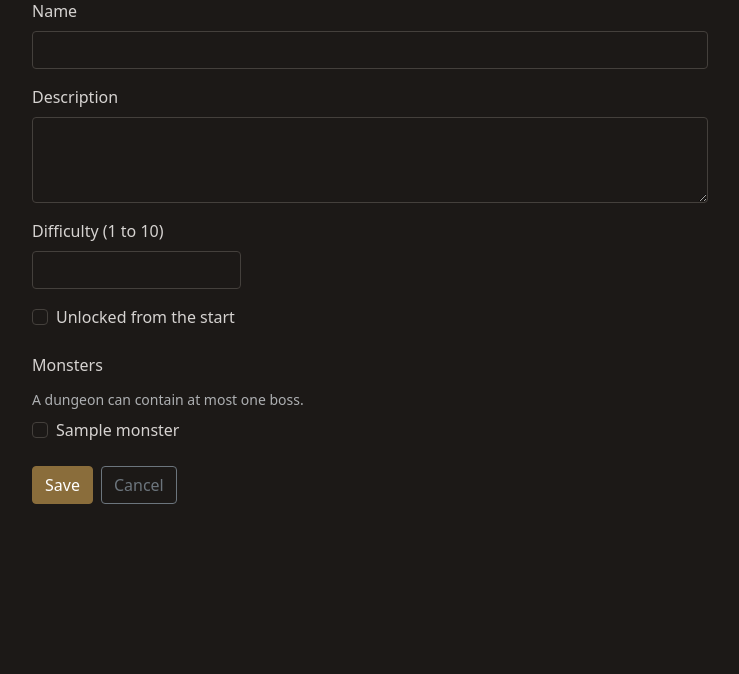
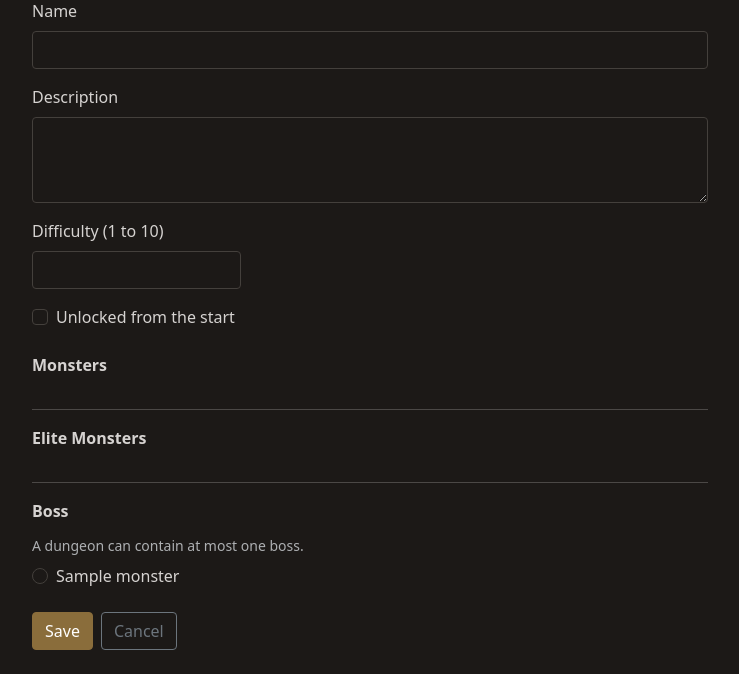
Before and after one commit to grignonlouis/auto-battler, a Spring Boot app: page /dungeons/new in a window 1280 px wide. Shown: the part 154-828 px from the top of the page, without its empty margins (270-1009 px from the left). Before the commit the page ends 658 px from the top, so only its background shows below. Run offline with Spring Boot 4, Linux system fonts and the light colour scheme; tables that the repository leaves empty hold one stand-in row (values such as "Sample post"); some web fonts are replaced.

Commit message:
separtion affichage monstres donjon

```diff
--- a/auto-battler/src/main/resources/templates/dungeons/form.html
+++ b/auto-battler/src/main/resources/templates/dungeons/form.html
@@ -39,19 +39,80 @@
             <label class="form-check-label" th:for="${#ids.prev('unlocked')}">Unlocked from the start</label>
         </div>
 
-        <div class="mb-4">
-            <label class="form-label">Monsters</label>
-            <div class="form-text mb-2">A dungeon can contain at most one boss.</div>
 
-            <div class="alert alert-danger py-2" th:if="${#fields.hasErrors('monsterIds')}" th:errors="*{monsterIds}"></div>
+<!-- Monstres de base -->
+<div class="mb-4">
+    <label class="form-label fw-bold">Monsters</label>
 
-            <div class="form-check" th:each="monster : ${allMonsters}">
-                <input type="checkbox" class="form-check-input" th:field="*{monsterIds}" th:value="${monster.id}">
-                <label class="form-check-label" th:for="${#ids.prev('monsterIds')}">
-                    <span th:text="${monster.name}">Name</span>
-                    <span class="badge text-bg-danger ms-1" th:if="${monster.monsterType == 'BOSS'}">Boss</span>
-                </label>
-            </div>
+    <div class="alert alert-danger py-2"
+         th:if="${#fields.hasErrors('monsterIds')}"
+         th:errors="*{monsterIds}"></div>
+
+    <div class="form-check"
+         th:each="monster : ${allMonsters}"
+         th:if="${monster.monsterType.name() == 'NORMAL'}">
+
+        <input type="checkbox"
+               class="form-check-input"
+               th:field="*{monsterIds}"
+               th:value="${monster.id}">
+
+        <label class="form-check-label"
+               th:for="${#ids.prev('monsterIds')}"
+               th:text="${monster.name}">
+        </label>
+    </div>
+</div>
+
+<hr>
+
+<!-- Élites -->
+<div class="mb-4">
+    <label class="form-label fw-bold">Elite Monsters</label>
+
+    <div class="form-check"
+         th:each="monster : ${allMonsters}"
+         th:if="${monster.monsterType.name() == 'ELITE'}">
+
+        <input type="checkbox"
+               class="form-check-input"
+               th:field="*{monsterIds}"
+               th:value="${monster.id}">
+
+        <label class="form-check-label"
+               th:for="${#ids.prev('monsterIds')}"
+               th:text="${monster.name}">
+        </label>
+    </div>
+</div>
+
+<hr>
+
+<!-- Boss -->
+<div class="mb-4">
+    <label class="form-label fw-bold">Boss</label>
+
+    <div class="form-text mb-2">
+        A dungeon can contain at most one boss.
+    </div>
+
+    <div class="form-check"
+         th:each="monster : ${allMonsters}"
+         th:if="${monster.monsterType.name() == 'BOSS'}">
+
+        <input type="radio"
+               class="form-check-input"
+               name="selectedBoss"
+               th:id="'boss-' + ${monster.id}"
+               th:value="${monster.id}">
+
+        <label class="form-check-label"
+               th:for="'boss-' + ${monster.id}"
+               th:text="${monster.name}">
+        </label>
+    </div>
+</div>
+
 
             <p class="text-body-secondary" th:if="${#lists.isEmpty(allMonsters)}">
                 No monsters yet. Create some in the Monsters section first.
```
